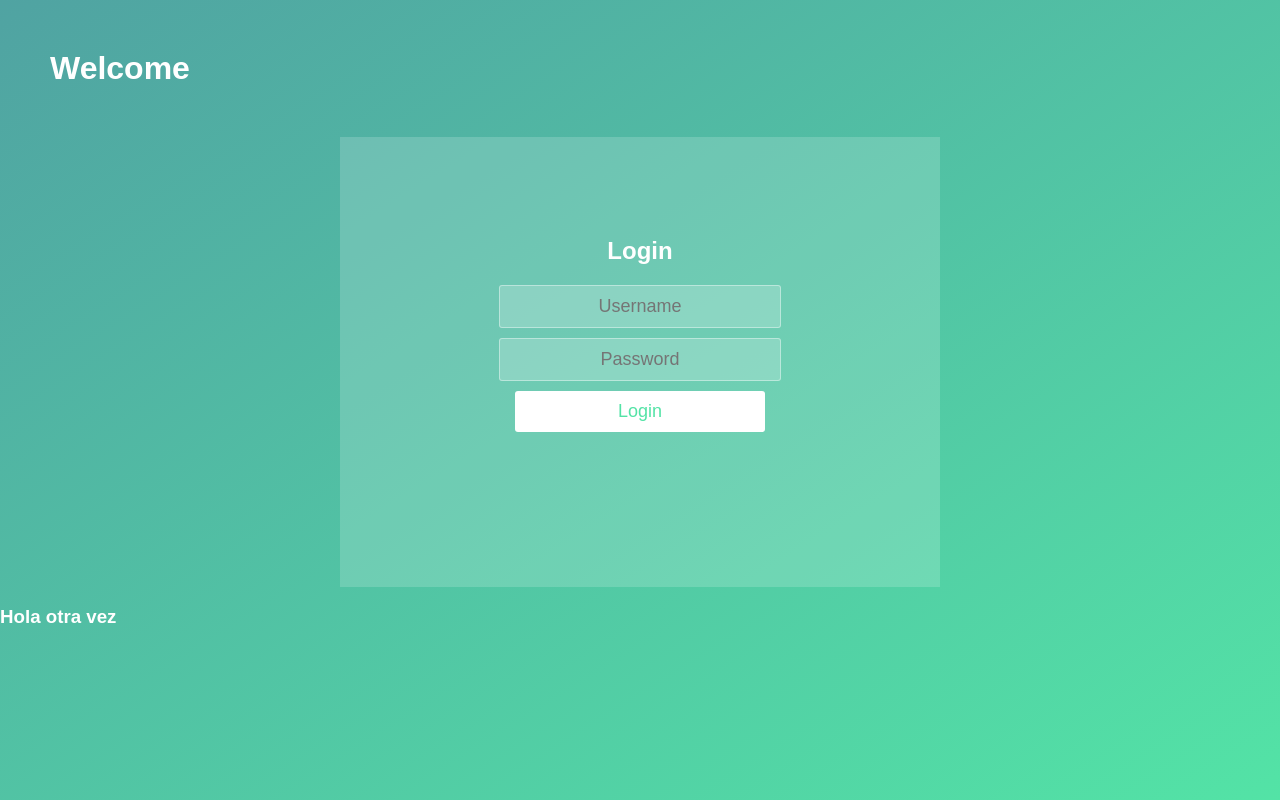
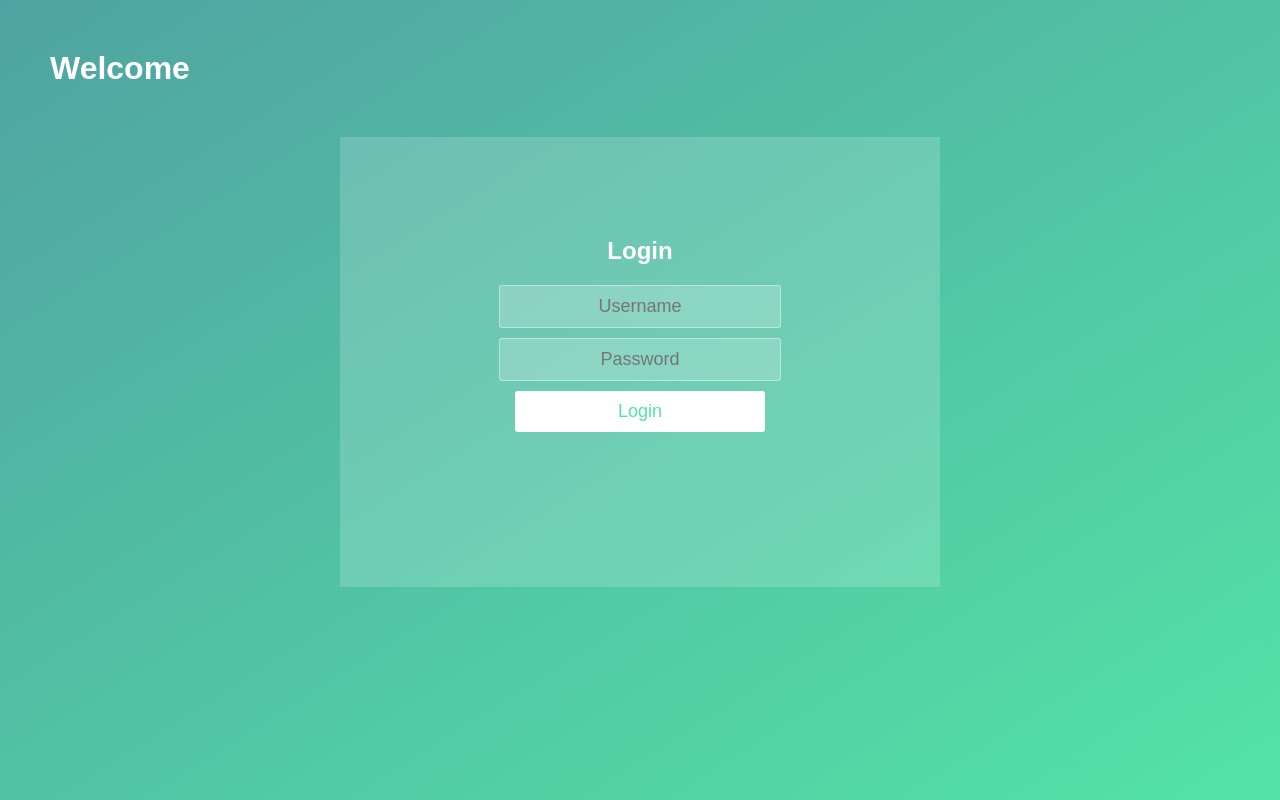
Before and after one commit to leonardogb/roger, a plain HTML site: page index.html in a window 1280 px wide. Drawn offline with Linux system fonts and the light colour scheme.

Commit message:
Update index.html

```diff
--- a/index.html
+++ b/index.html
@@ -16,7 +16,6 @@
 					</form>
 				</div>
 			</div>
-			<h3>Hola otra vez</h3>
 		</div>
 	</body>
 </html>
```
